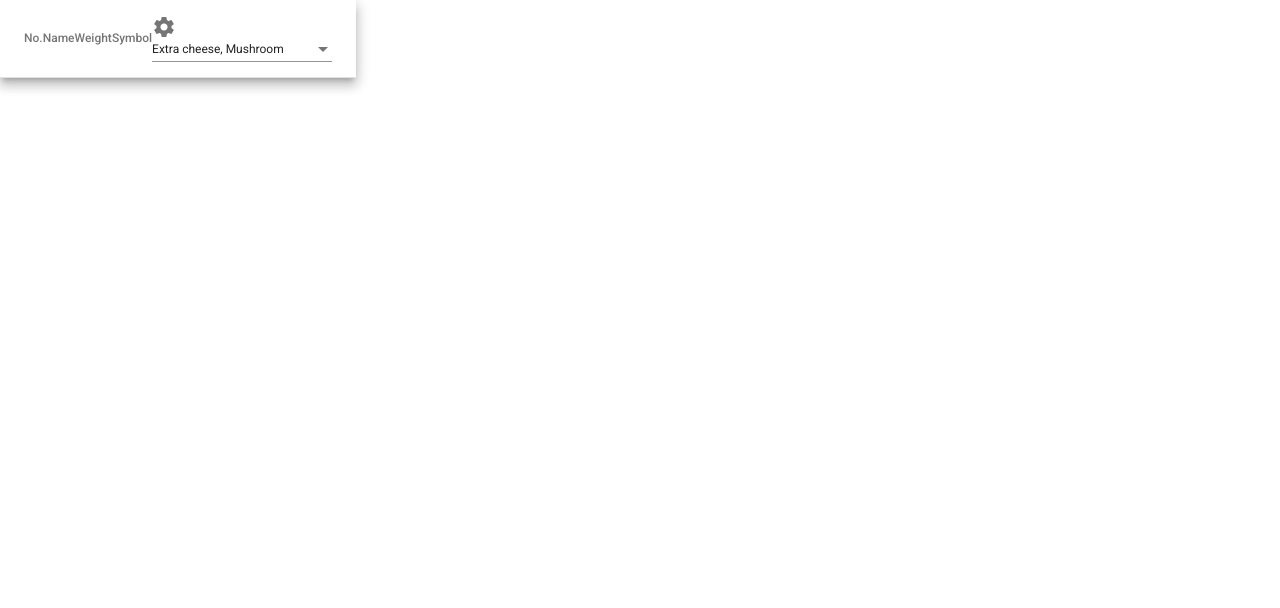
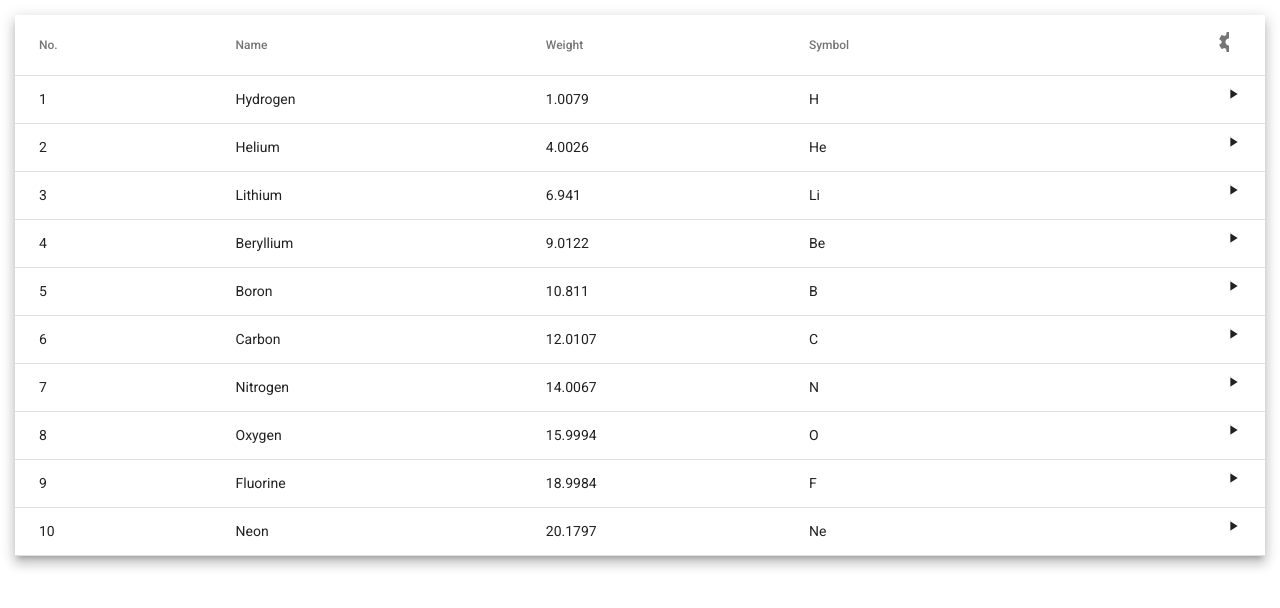
Before and after one commit to lgmejias86/angular-table, an Angular app: page / in a window 1280 px wide. Shown: the top 608 px of the page. Built offline with nearby package versions, Linux system fonts and the light colour scheme; data requests are answered from the project's data file.

Commit message:
fix table styles

```diff
--- a/src/app/components/table/table.component.html
+++ b/src/app/components/table/table.component.html
@@ -28,8 +28,8 @@
       <td mat-cell *matCellDef="let element"> {{element.symbol}} </td>
     </ng-container>
 
-    <ng-container matColumnDef="select">
-        <th mat-header-cell *matHeaderCellDef>
+    <ng-container matColumnDef="select" stickyEnd>
+        <th mat-header-cell *matHeaderCellDef class="last-column">
             <mat-form-field>
                 <mat-icon aria-hidden="false" aria-label="settings">settings</mat-icon>
                 <mat-select [formControl]="toppings" multiple>
@@ -37,7 +37,7 @@
                 </mat-select>
             </mat-form-field>
         </th>
-        <td mat-cell *matCellDef="let element"> <mat-icon aria-hidden="false" aria-label="play_arrow">play_arrow</mat-icon> </td>
+        <td class="last-column" mat-cell *matCellDef="let element"> <mat-icon class="play-arrow" aria-hidden="false" aria-label="play_arrow">play_arrow</mat-icon> </td>
       </ng-container>
 
     <tr mat-header-row *matHeaderRowDef="displayedColumns"></tr>
--- a/src/app/components/table/table.component.scss
+++ b/src/app/components/table/table.component.scss
@@ -0,0 +1,24 @@
+table {
+    width: 100%;
+  }
+
+  ::ng-deep{
+    .mat-select-value-text, .mat-select-arrow{
+        display: none;
+    }
+
+    div.mat-form-field-infix {
+        width: 24px;
+        display: flex;
+    }
+    .mat-form-field-underline{
+        display: none;
+    }
+}
+    .play-arrow{
+        font-size: 16px;
+    }
+
+    .last-column{
+        text-align: end;
+    }
--- a/src/app/components/table/table.component.ts
+++ b/src/app/components/table/table.component.ts
@@ -12,6 +12,19 @@ export interface PeriodicElement {
   symbol: string;
 }
 
+const ELEMENT_DATA: PeriodicElement[] = [
+  {position: 1, name: 'Hydrogen', weight: 1.0079, symbol: 'H'},
+  {position: 2, name: 'Helium', weight: 4.0026, symbol: 'He'},
+  {position: 3, name: 'Lithium', weight: 6.941, symbol: 'Li'},
+  {position: 4, name: 'Beryllium', weight: 9.0122, symbol: 'Be'},
+  {position: 5, name: 'Boron', weight: 10.811, symbol: 'B'},
+  {position: 6, name: 'Carbon', weight: 12.0107, symbol: 'C'},
+  {position: 7, name: 'Nitrogen', weight: 14.0067, symbol: 'N'},
+  {position: 8, name: 'Oxygen', weight: 15.9994, symbol: 'O'},
+  {position: 9, name: 'Fluorine', weight: 18.9984, symbol: 'F'},
+  {position: 10, name: 'Neon', weight: 20.1797, symbol: 'Ne'},
+];
+
 @Component({
   selector: 'app-table',
   templateUrl: './table.component.html',
@@ -20,12 +33,14 @@ export interface PeriodicElement {
 export class TableComponent implements OnInit, OnDestroy {
 
   displayedColumns: string[] = ['position', 'name', 'weight', 'symbol', 'select'];
-  dataSource: Employee[] = [];
+  //dataSource: Employee[] = [];
+  dataSource = ELEMENT_DATA;
 
   toppingList: string[] = ['Extra cheese', 'Mushroom', 'Onion', 'Pepperoni', 'Sausage', 'Tomato'];
   myselectedFoods = ['Extra cheese', 'Mushroom'];
 
   toppings: FormControl = new FormControl(this.myselectedFoods);
+
   $unSubscribeAll = new Subject();
 
   constructor(private employeeService: EmployeeService) { }
@@ -34,7 +49,8 @@ export class TableComponent implements OnInit, OnDestroy {
     console.log('Employee', this.employeeService.getEmployees());
     this.employeeService.getEmployees().pipe
     (takeUntil(this.$unSubscribeAll)).subscribe(data => {
-      this.dataSource = data;
+      console.log(data);
+      //this.dataSource = data;
    });
 
   }
--- a/src/styles.scss
+++ b/src/styles.scss
@@ -1,4 +1,4 @@
 /* You can add global styles to this file, and also import other style files */
 
 html, body { height: 100%; }
-body { margin: 0; font-family: Roboto, "Helvetica Neue", sans-serif; }
+body { margin: 0; font-family: Roboto, "Helvetica Neue", sans-serif; padding: 15px;}
```
